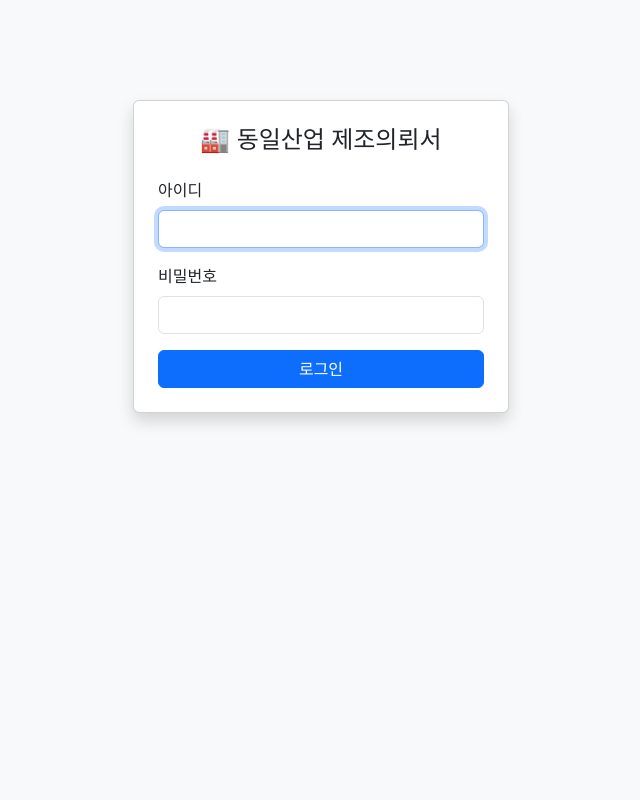
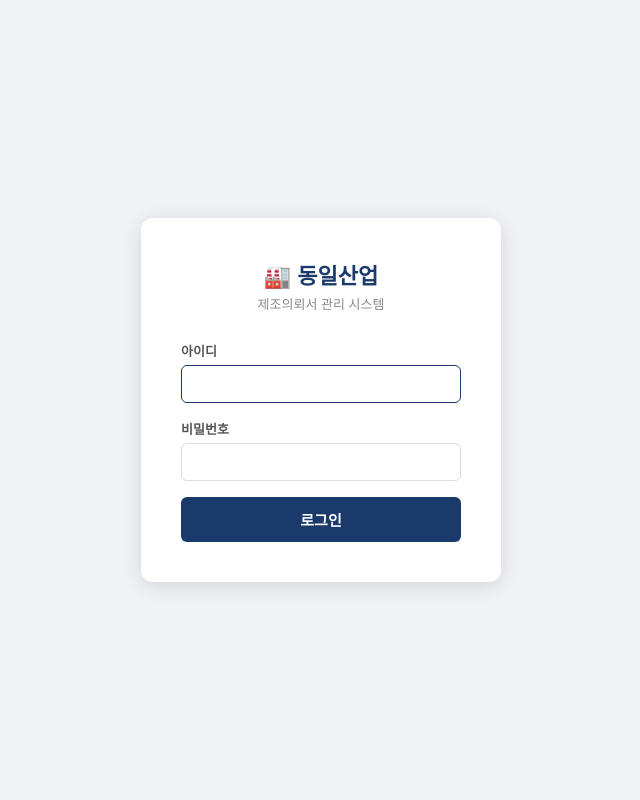
Before and after one commit to yongmuncho115-sketch/dongil-app, a Flask app: page /login in a window 1280 px wide. Shown: the whole page, without its empty margins (319-959 px from the left). Run offline with Flask 3, Linux system fonts and the light colour scheme; some libraries are stand-ins or nearby versions.

Commit message:
Update login.html

```diff
--- a/templates/login.html
+++ b/templates/login.html
@@ -2,31 +2,38 @@
 <html lang="ko">
 <head>
 <meta charset="UTF-8">
-<meta name="viewport" content="width=device-width, initial-scale=1">
 <title>로그인 - 동일산업</title>
-<link rel="stylesheet" href="https://cdnjs.cloudflare.com/ajax/libs/bootstrap/5.3.0/css/bootstrap.min.css">
+<style>
+* { box-sizing: border-box; margin: 0; padding: 0; }
+body { font-family: 'Malgun Gothic', sans-serif; background: #f0f2f5; display: flex; align-items: center; justify-content: center; min-height: 100vh; }
+.login-box { background: #fff; border-radius: 12px; box-shadow: 0 4px 20px rgba(0,0,0,0.12); padding: 40px; width: 360px; }
+.login-title { text-align: center; margin-bottom: 28px; }
+.login-title h1 { font-size: 22px; color: #1a3a6b; font-weight: 700; }
+.login-title p { font-size: 13px; color: #888; margin-top: 4px; }
+label { display: block; font-size: 13px; font-weight: 600; color: #555; margin-bottom: 5px; }
+input[type=text], input[type=password] { width: 100%; padding: 10px 12px; border: 1px solid #ddd; border-radius: 6px; font-size: 14px; margin-bottom: 16px; outline: none; }
+input:focus { border-color: #1a3a6b; }
+.btn-login { width: 100%; padding: 12px; background: #1a3a6b; color: #fff; border: none; border-radius: 6px; font-size: 15px; font-weight: 700; cursor: pointer; }
+.btn-login:hover { background: #15305a; }
+.flash { padding: 10px; border-radius: 5px; margin-bottom: 14px; font-size: 13px; background: #fadbd8; color: #922b21; border-left: 3px solid #c0392b; }
+</style>
 </head>
-<body class="bg-light">
-<div class="container" style="max-width:400px;margin-top:100px;">
-  <div class="card shadow">
-    <div class="card-body p-4">
-      <h4 class="text-center mb-4">🏭 동일산업 제조의뢰서</h4>
-      {% with messages = get_flashed_messages() %}
-      {% if messages %}<div class="alert alert-danger">{{ messages[0] }}</div>{% endif %}
-      {% endwith %}
-      <form method="post">
-        <div class="mb-3">
-          <label class="form-label">아이디</label>
-          <input type="text" name="username" class="form-control" required autofocus>
-        </div>
-        <div class="mb-3">
-          <label class="form-label">비밀번호</label>
-          <input type="password" name="password" class="form-control" required>
-        </div>
-        <button type="submit" class="btn btn-primary w-100">로그인</button>
-      </form>
-    </div>
+<body>
+<div class="login-box">
+  <div class="login-title">
+    <h1>🏭 동일산업</h1>
+    <p>제조의뢰서 관리 시스템</p>
   </div>
+  {% with messages = get_flashed_messages(with_categories=true) %}
+  {% for cat, msg in messages %}<div class="flash">{{ msg }}</div>{% endfor %}
+  {% endwith %}
+  <form method="post">
+    <label>아이디</label>
+    <input type="text" name="username" required autofocus>
+    <label>비밀번호</label>
+    <input type="password" name="password" required>
+    <button type="submit" class="btn-login">로그인</button>
+  </form>
 </div>
 </body>
 </html>
```
